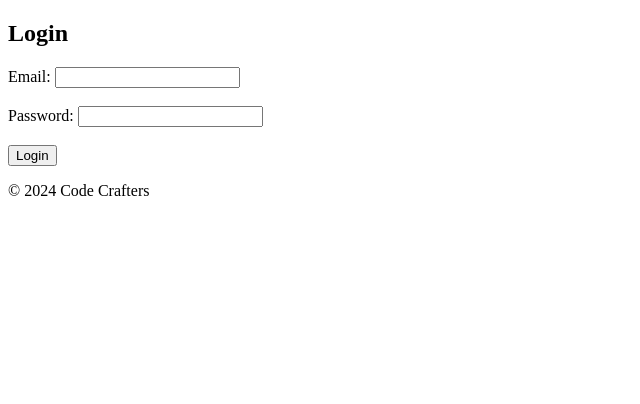
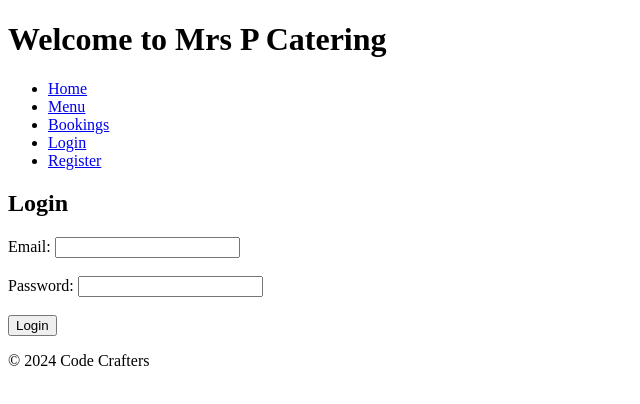
Before and after one commit to KopanoModika/CateringWebApp, a plain HTML site: page login.html in a window 1280 px wide. Shown: the whole page, without its empty margins (0-640 px from the left). Drawn offline with Linux system fonts and the light colour scheme.

Commit message:
nav bar configuration and menu page creation

```diff
--- a/login.html
+++ b/login.html
@@ -4,6 +4,18 @@
     <meta charset="UTF-8">
     <meta name="viewport" content="width=device-width, initial-scale=1.0">
     <title>Login Page</title>
+    <header>
+        <h1>Welcome to Mrs P Catering</h1>
+        <nav>
+            <ul>
+                <li><a href="index.html">Home</a></li>
+                <li><a href="menu.html">Menu</a></li>
+                <li><a href="bookings.html">Bookings</a></li>
+                <li><a href="login.html">Login</a></li>
+                <li><a href="register.html">Register</a></li>
+            </ul>
+        </nav>
+    </header>
     <script type="module">
         // Import Firebase modules
         import { initializeApp } from "https://www.gstatic.com/firebasejs/11.0.1/firebase-app.js";
```
Also changed, not shown: bookings.html (+1 -0 lines), menu.html (added).
